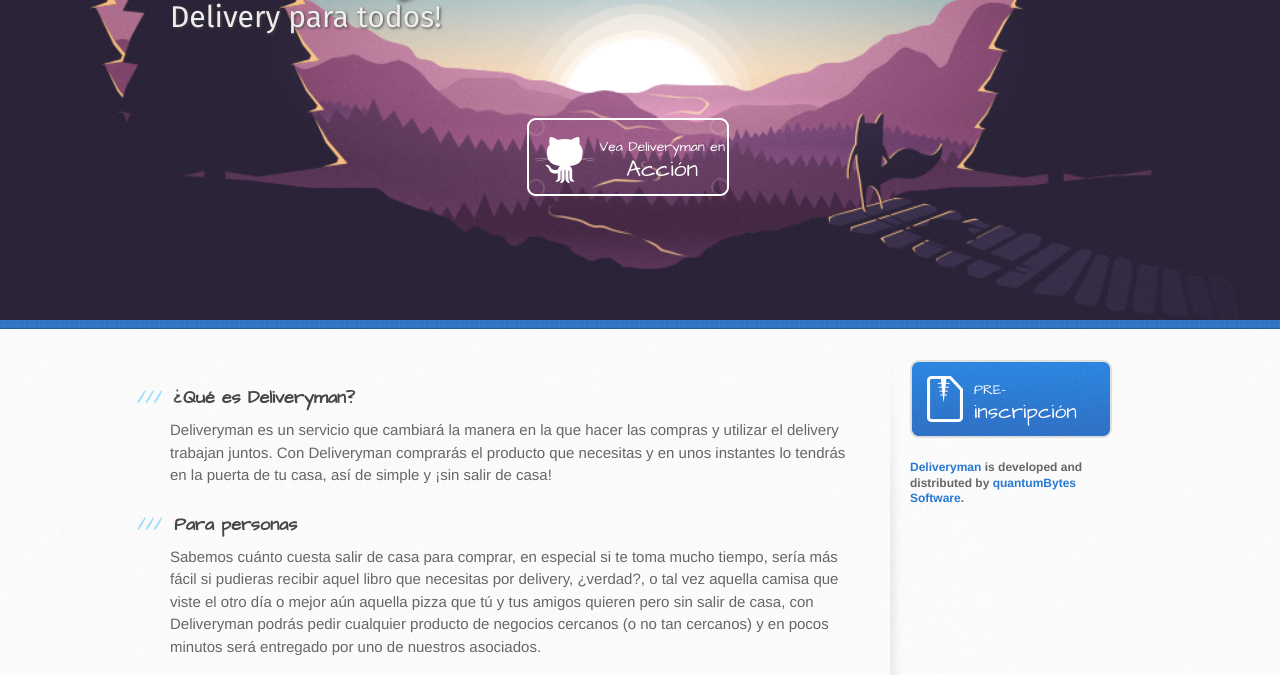
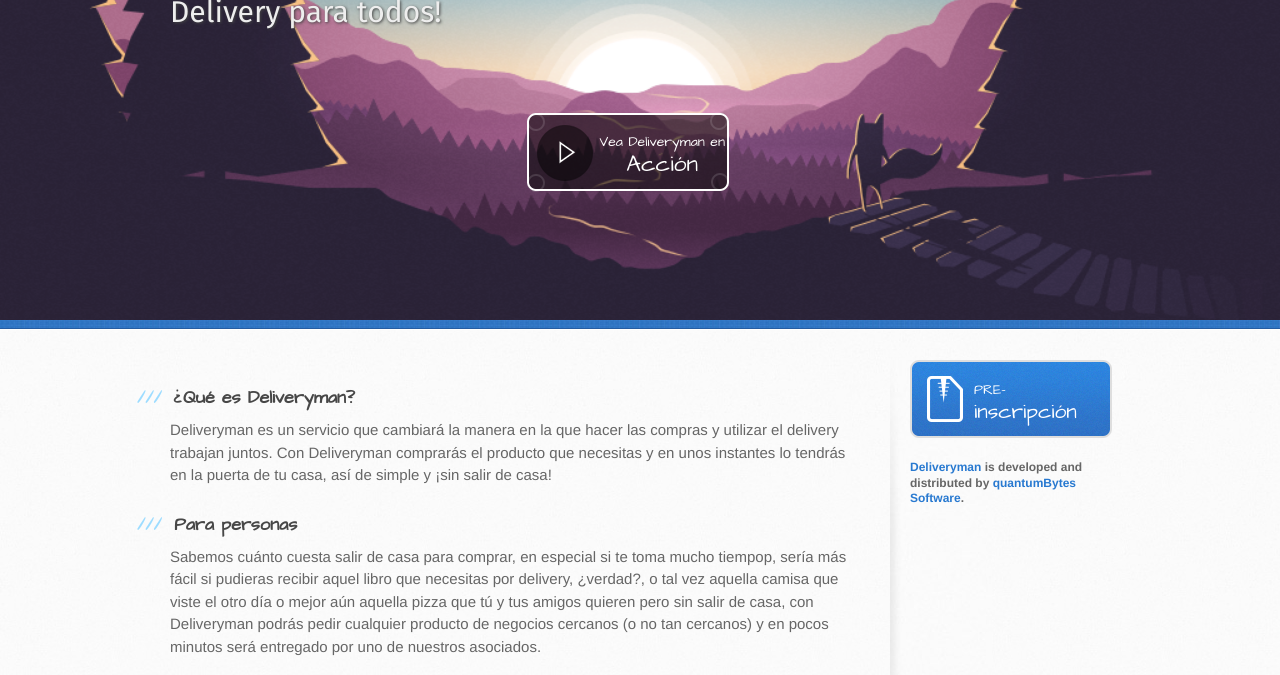
Before and after one commit to quantumBytes/Deliveryman, a plain HTML site: page index.html in a window 1280 px wide. Shown: the part 272-947 px from the top of the page. Drawn offline with Linux system fonts and the light colour scheme.

Commit message:
Some mods

```diff
--- a/index.html
+++ b/index.html
@@ -56,7 +56,7 @@
 <h3>
 <a id="designer-templates" class="anchor" href="#designer-templates" aria-hidden="true"><span aria-hidden="true" class="octicon octicon-link"></span></a>Para personas</h3>
 
-<p>Sabemos cuánto cuesta salir de casa para comprar, en especial si te toma mucho tiempo, sería más fácil si pudieras recibir aquel libro que necesitas por delivery, ¿verdad?, o tal vez aquella camisa que viste el otro día o mejor aún aquella pizza que tú y tus amigos quieren pero sin salir de casa, con Deliveryman podrás pedir cualquier producto de negocios cercanos (o no tan cercanos) y en pocos minutos será entregado por uno de nuestros asociados.</p>
+<p>Sabemos cuánto cuesta salir de casa para comprar, en especial si te toma mucho tiempop, sería más fácil si pudieras recibir aquel libro que necesitas por delivery, ¿verdad?, o tal vez aquella camisa que viste el otro día o mejor aún aquella pizza que tú y tus amigos quieren pero sin salir de casa, con Deliveryman podrás pedir cualquier producto de negocios cercanos (o no tan cercanos) y en pocos minutos será entregado por uno de nuestros asociados.</p>
 
 <p>¡Estamos tan animados como tú! <a href="#support-or-contact">prepárate para la <i>entrega</i> de Deliveryman</a>.</p>
 
--- a/stylesheets/stylesheet.css
+++ b/stylesheets/stylesheet.css
@@ -499,7 +499,7 @@
   background-size: contain;
   background-position: center;
   background-repeat: no-repeat;
-  height: 133px;
+  height: 128px;
   width: 200px;
 }
 
@@ -561,7 +561,7 @@
   font-size: 14px;
 }
 header a.button {
-  background: transparent url(../images/github-button.png) 0 0 no-repeat;
+  background: transparent url(../images/play-button2.png) 0 0 no-repeat;
   position: absolute;
   text-align: center;
   display: block;
```
Also changed, not shown: images/Deliveryman_small.png, images/Deliveryman_small3.png (added), images/play-button1.png (added), images/play-button2.png (added), images/play_icon.png (added).
